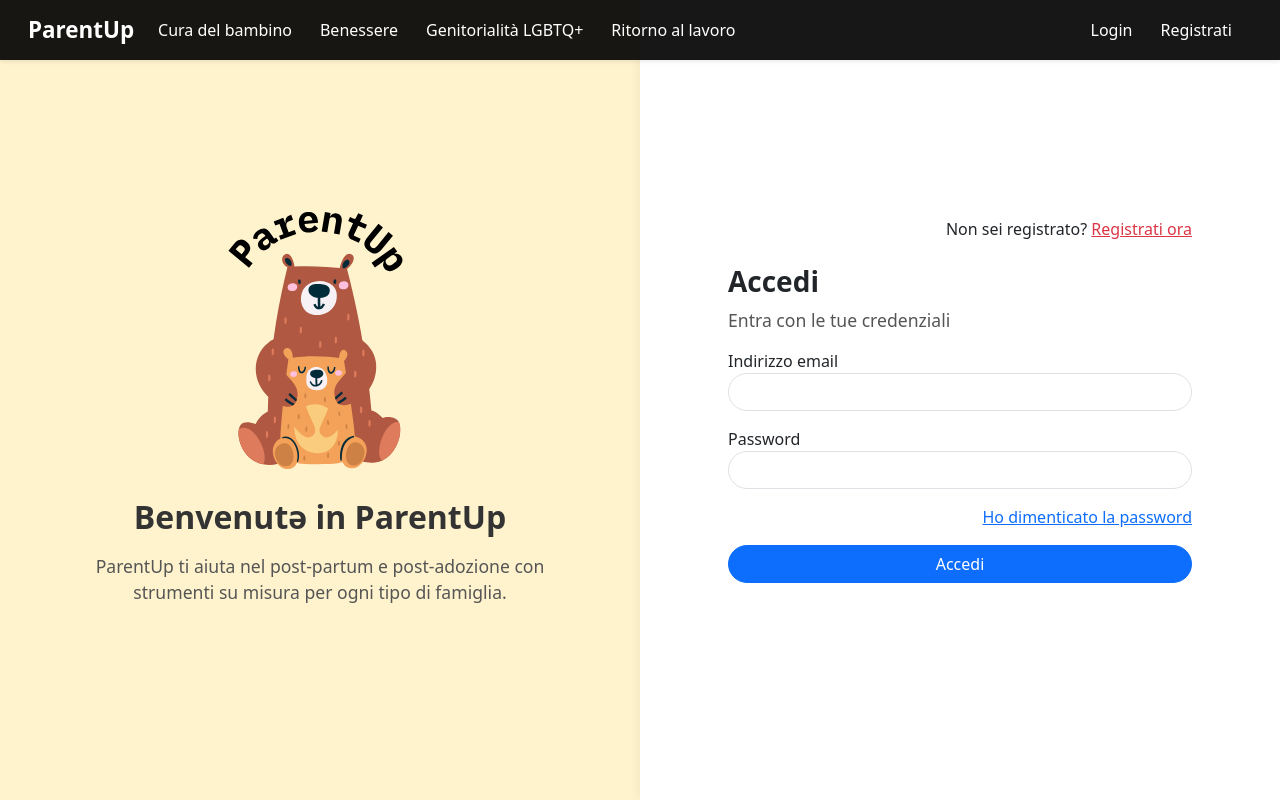
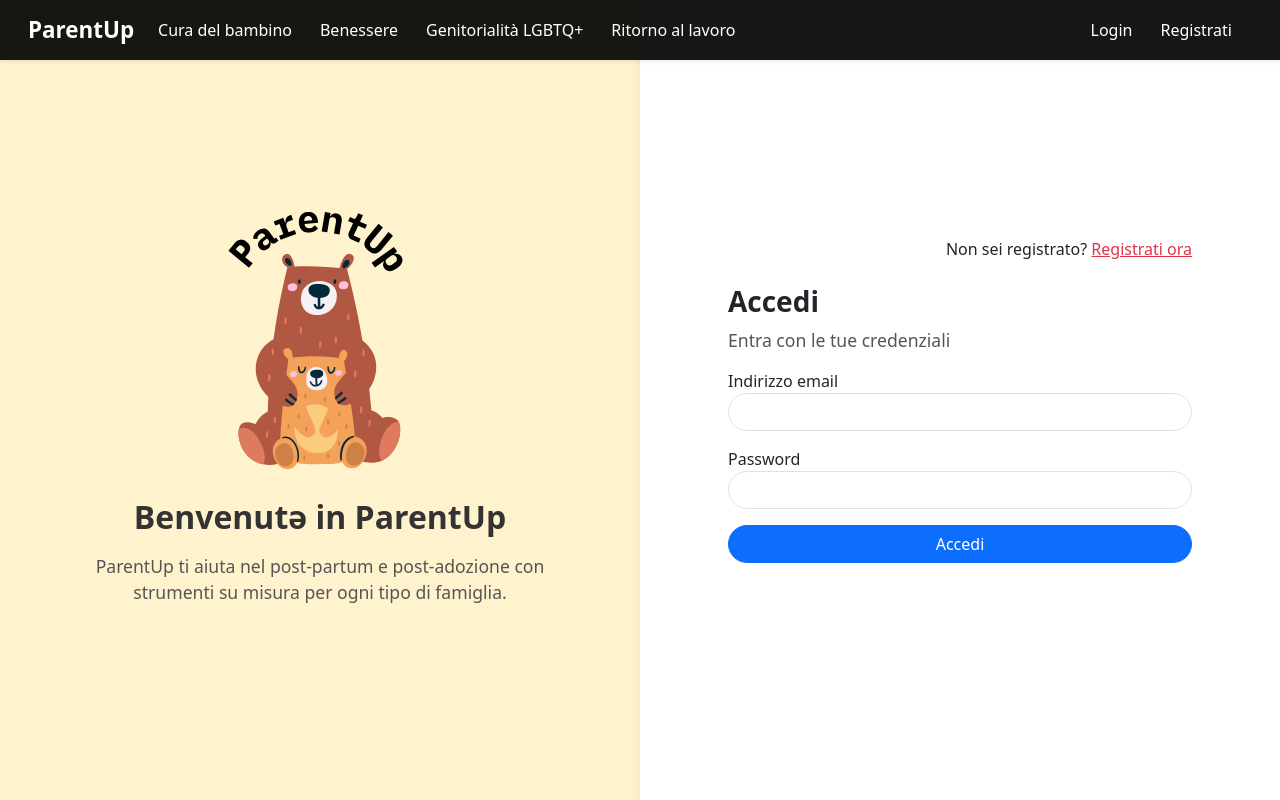
Before and after one commit to KateB-creator/parentup-frontend, a React (Vite) app: page /login in a window 1280 px wide. Built offline with nearby package versions, Linux system fonts and the light colour scheme.

Commit message:
modifica sezioni

```diff
--- a/index.html
+++ b/index.html
@@ -13,7 +13,7 @@
     <meta property="og:title" content="ParentUp - Supporto per Genitori nel Post-Parto e Adozione" />
     <meta property="og:description" content="Risorse, consigli e strumenti per affrontare con serenità il post-parto e il percorso di adozione." />
     <meta property="og:image" content="https://raw.githubusercontent.com/KateB-creator/ParentUp/refs/heads/main/frontend/public/assets/img-condivisione.webp" />
-    <meta property="og:url" content="https://parentup.it" />
+    <meta property="og:url" content="https://parentup.netlify.app/" />
     <meta property="og:type" content="website" />
 
     <!-- Favicon -->
--- a/src/components/BoardSection.jsx
+++ b/src/components/BoardSection.jsx
@@ -96,6 +96,7 @@ export default function BoardSection() {
   return (
     <div className="mt-4">
       <h4>Condividi la tua esperienza sul rientro al lavoro</h4>
+      <p className="text-muted">Per lasciare un commento è necessario registrarsi o accedere al proprio account.</p>
 
       <div className="mb-4 p-3 border rounded bg-light">
         <input
--- a/src/components/LoginForm.jsx
+++ b/src/components/LoginForm.jsx
@@ -63,9 +63,6 @@ export default function LoginForm() {
               <input type="password" className="form-control rounded-pill" value={password}
                 onChange={(e) => setPassword(e.target.value)} required />
             </div>
-            <div className="mb-3 text-end">
-              <a href="#">Ho dimenticato la password</a>
-            </div>
             <button type="submit" className="btn btn-primary w-100 rounded-pill">Accedi</button>
           </form>
         </div>
```
